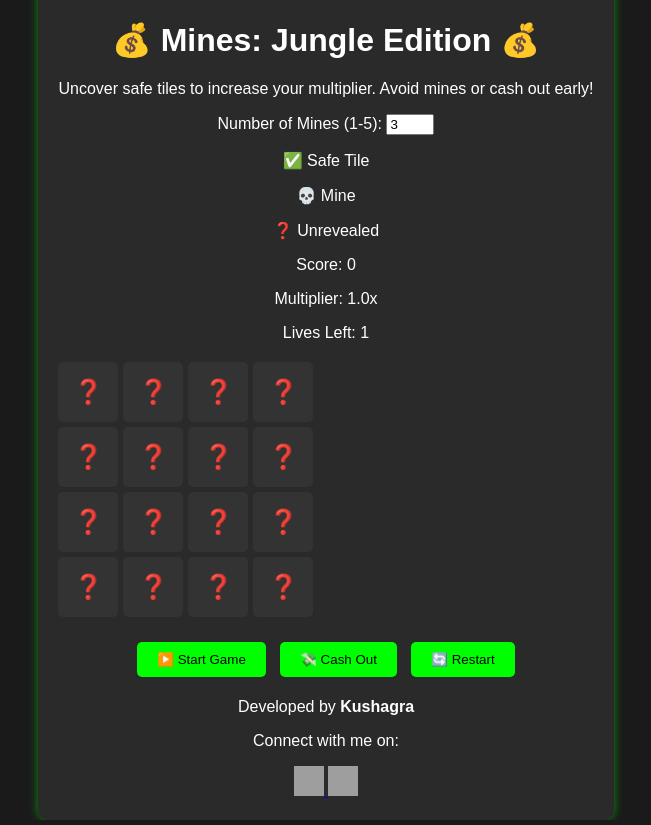
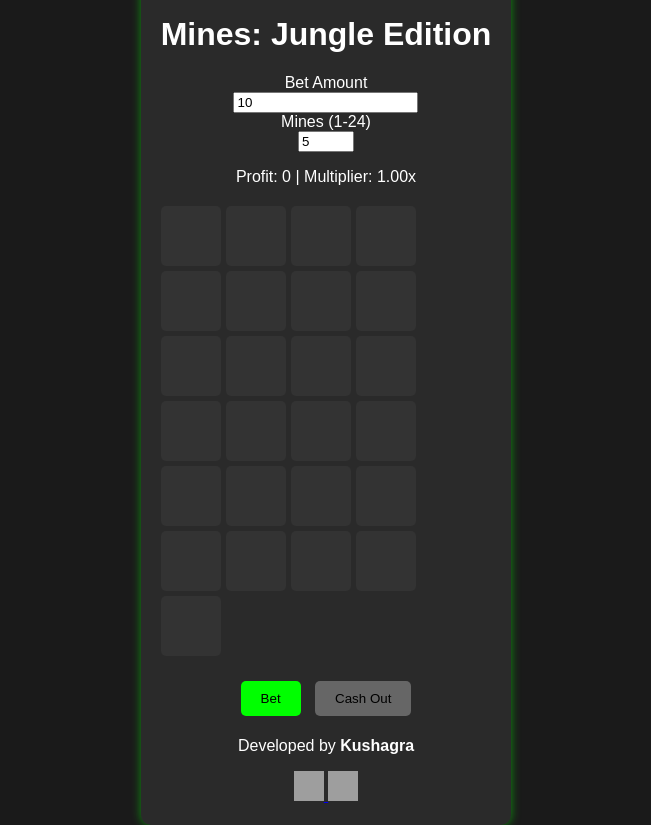
Before and after one commit to kushagra751/Treasure-Hunt, a Flask app: page / in a window 1280 px wide. Shown: the whole page, without its empty margins (314-965 px from the left). Run offline with Flask 2, Linux system fonts and the light colour scheme; grey boxes are pictures that could not be loaded.

Commit message:
Update index.html

```diff
--- a/templates/index.html
+++ b/templates/index.html
@@ -4,63 +4,68 @@
     <meta charset="UTF-8">
     <meta name="viewport" content="width=device-width, initial-scale=1.0">
     <title>Mines: Jungle Edition</title>
-    <link rel="stylesheet" href="{{ url_for('static', filename='css/styles.css') }}">
+    <link rel="stylesheet" href="styles.css">
 </head>
 <body>
     <div class="game-container">
-        <h1>💰 Mines: Jungle Edition 💰</h1>
-        <p>Uncover safe tiles to increase your multiplier. Avoid mines or cash out early!</p>
+        <h1>Mines: Jungle Edition</h1>
 
-        <!-- Settings Section -->
-        <div id="settings">
-            <label for="mines-count">Number of Mines (1-5):</label>
-            <input type="number" id="mines-count" min="1" max="5" value="3">
+        <!-- Bet Section -->
+        <div class="bet-section">
+            <div>
+                <label for="bet-amount">Bet Amount</label><br>
+                <input type="number" id="bet-amount" min="1" value="10">
+            </div>
+            <div>
+                <label for="mines-count">Mines (1-24)</label><br>
+                <input type="number" id="mines-count" min="1" max="24" value="5">
+            </div>
         </div>
 
-        <!-- Legend Section -->
-        <div id="legend">
-            <p><span class="emoji">✅</span> Safe Tile</p>
-            <p><span class="emoji">💀</span> Mine</p>
-            <p><span class="emoji">❓</span> Unrevealed</p>
+        <!-- Stats -->
+        <div class="stats">
+            <p>Profit: <span id="profit">0</span> | Multiplier: <span id="multiplier">1.00x</span></p>
         </div>
 
-        <div id="scoreboard">
-            <p>Score: <span id="score">0</span></p>
-            <p>Multiplier: <span id="multiplier">1.0x</span></p>
-            <p>Lives Left: <span id="lives">1</span></p> <!-- Simplified to 1 life -->
+        <!-- Grid -->
+        <div id="grid">
+            <!-- 5x5 grid of tiles -->
+            <div class="tile" data-index="0"></div>
+            <div class="tile" data-index="1"></div>
+            <div class="tile" data-index="2"></div>
+            <div class="tile" data-index="3"></div>
+            <div class="tile" data-index="4"></div>
+            <div class="tile" data-index="5"></div>
+            <div class="tile" data-index="6"></div>
+            <div class="tile" data-index="7"></div>
+            <div class="tile" data-index="8"></div>
+            <div class="tile" data-index="9"></div>
+            <div class="tile" data-index="10"></div>
+            <div class="tile" data-index="11"></div>
+            <div class="tile" data-index="12"></div>
+            <div class="tile" data-index="13"></div>
+            <div class="tile" data-index="14"></div>
+            <div class="tile" data-index="15"></div>
+            <div class="tile" data-index="16"></div>
+            <div class="tile" data-index="17"></div>
+            <div class="tile" data-index="18"></div>
+            <div class="tile" data-index="19"></div>
+            <div class="tile" data-index="20"></div>
+            <div class="tile" data-index="21"></div>
+            <div class="tile" data-index="22"></div>
+            <div class="tile" data-index="23"></div>
+            <div class="tile" data-index="24"></div>
         </div>
 
-        <div id="grid">
-            <!-- 4x4 grid of tiles -->
-            <div class="tile" data-index="0">❓</div>
-            <div class="tile" data-index="1">❓</div>
-            <div class="tile" data-index="2">❓</div>
-            <div class="tile" data-index="3">❓</div>
-            <div class="tile" data-index="4">❓</div>
-            <div class="tile" data-index="5">❓</div>
-            <div class="tile" data-index="6">❓</div>
-            <div class="tile" data-index="7">❓</div>
-            <div class="tile" data-index="8">❓</div>
-            <div class="tile" data-index="9">❓</div>
-            <div class="tile" data-index="10">❓</div>
-            <div class="tile" data-index="11">❓</div>
-            <div class="tile" data-index="12">❓</div>
-            <div class="tile" data-index="13">❓</div>
-            <div class="tile" data-index="14">❓</div>
-            <div class="tile" data-index="15">❓</div>
+        <!-- Controls -->
+        <div class="controls">
+            <button id="bet-button" onclick="startGame()">Bet</button>
+            <button id="cashout-button" onclick="cashOut()" disabled>Cash Out</button>
         </div>
 
-        <!-- Buttons -->
-        <div id="controls">
-            <button id="start-button" onclick="startGame()">▶️ Start Game</button>
-            <button id="cashout-button" onclick="cashOut()" disabled>💸 Cash Out</button>
-            <button id="restart-button" onclick="restartGame()">🔄 Restart</button>
-        </div>
-
-        <!-- About Developer Section -->
-        <div id="about-developer">
+        <!-- About Developer -->
+        <div class="about-developer">
             <p>Developed by <strong>Kushagra</strong></p>
-            <p>Connect with me on:</p>
             <div class="social-links">
                 <a href="https://github.com/kushagra751" target="_blank">
                     <img src="https://img.icons8.com/ios/452/github.png" alt="GitHub" class="social-icon">
@@ -72,6 +77,6 @@
         </div>
     </div>
 
-    <script src="{{ url_for('static', filename='js/script.js') }}"></script>
+    <script src="script.js"></script>
 </body>
 </html>
```
